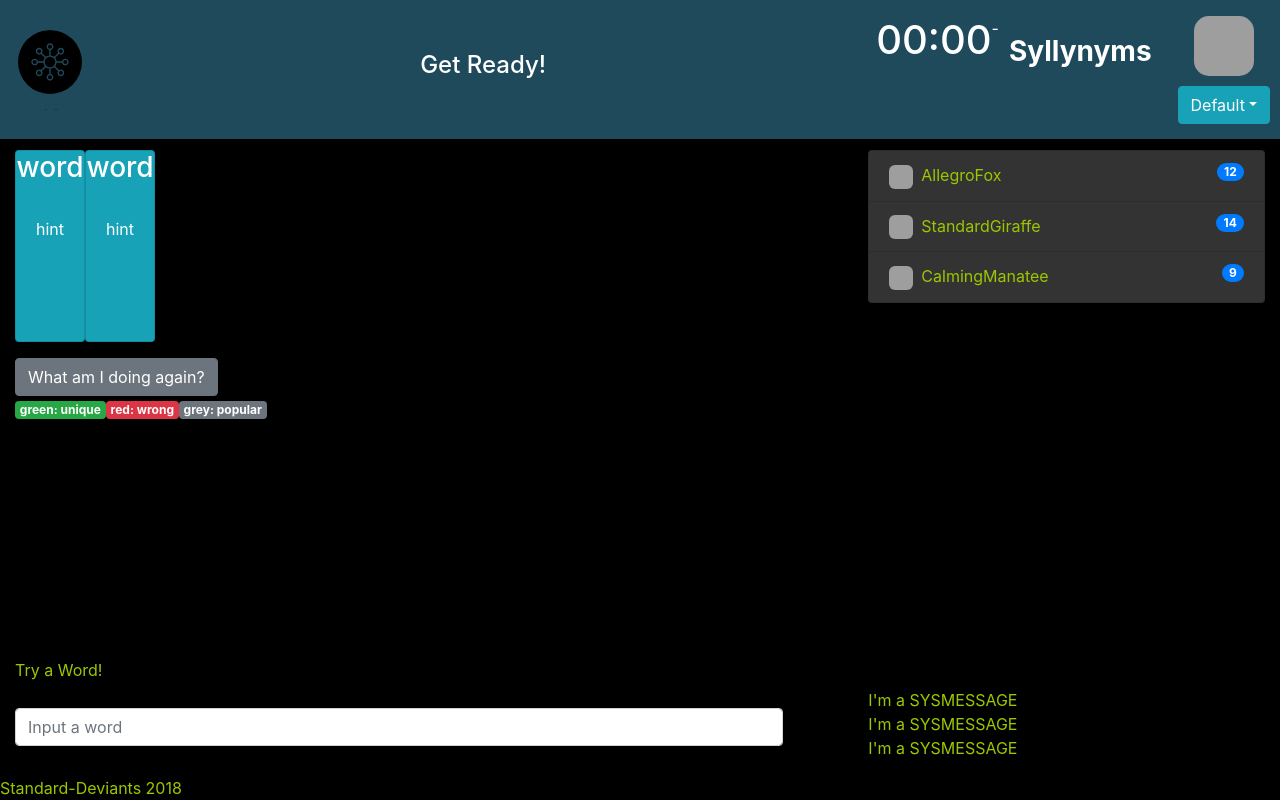
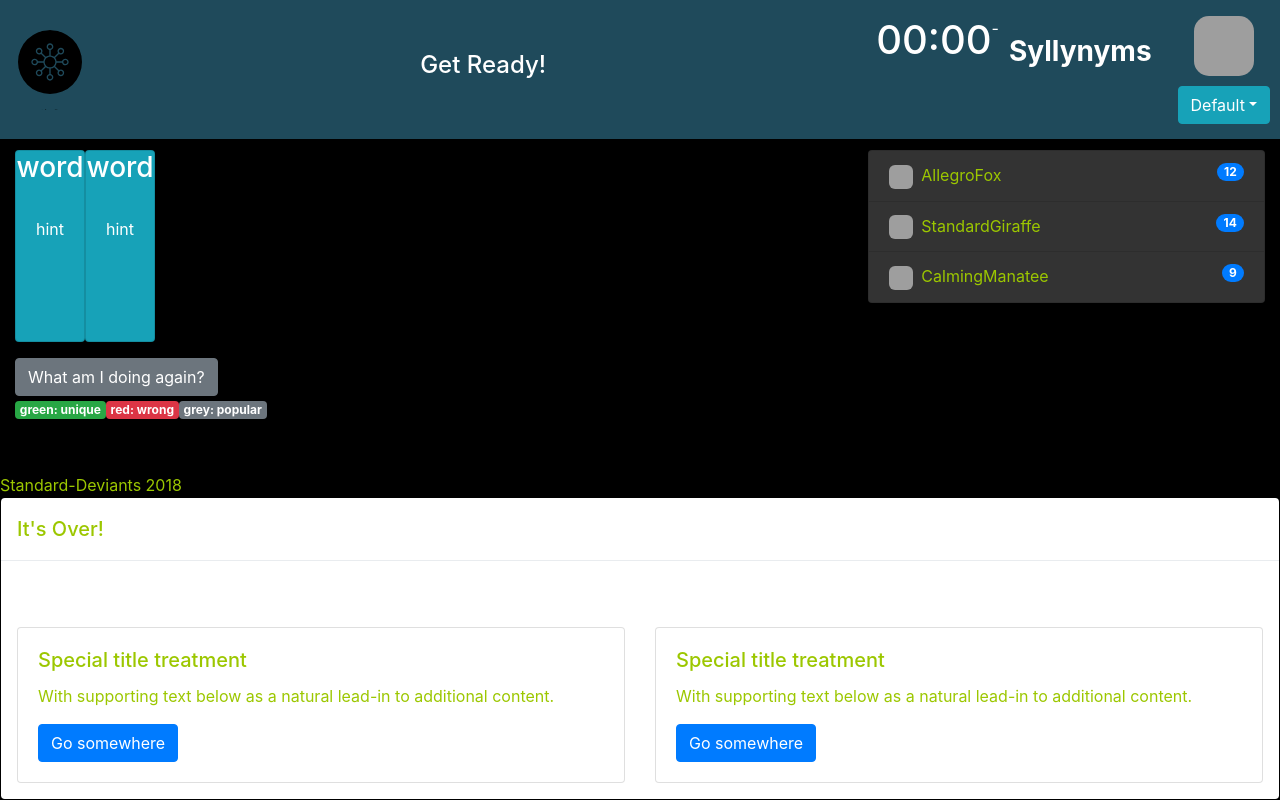
Before and after one commit to AllegroFox/standard-deviants, a React (Create React App) app in the folder client/: page / in a window 1280 px wide. Built offline with nearby package versions, Linux system fonts and the light colour scheme; no server answers; grey boxes are pictures that could not be loaded.

Commit message:
empty score modal built

```diff
--- a/client/src/App.js
+++ b/client/src/App.js
@@ -232,7 +232,7 @@
           </div>
           <footer className="fixed-bottom">
             <span>Standard-Deviants 2018</span>
-
+            <ScoreModal/>
           </footer>
         </div>
       </div>
@@ -242,5 +242,4 @@
 
 export default App;
 
-// <ScoreModal/>
 // <NewPlayerModal handleNameChange={this.handleNameChange}/>
--- a/client/src/ScoreModal.js
+++ b/client/src/ScoreModal.js
@@ -11,7 +11,26 @@
           <h5 class="modal-title">It's Over!</h5>
         </div>
         <div class="modal-body">
-          Modal Content
+          <div class="row">
+            <div class="col-sm-6">
+              <div class="card">
+                <div class="card-body">
+                  <h5 class="card-title">Special title treatment</h5>
+                  <p class="card-text">With supporting text below as a natural lead-in to additional content.</p>
+                  <a href="#" class="btn btn-primary">Go somewhere</a>
+                </div>
+              </div>
+            </div>
+            <div class="col-sm-6">
+              <div class="card">
+                <div class="card-body">
+                  <h5 class="card-title">Special title treatment</h5>
+                  <p class="card-text">With supporting text below as a natural lead-in to additional content.</p>
+                  <a href="#" class="btn btn-primary">Go somewhere</a>
+                </div>
+              </div>
+            </div>
+          </div>
         </div>
       </div>
 
```
